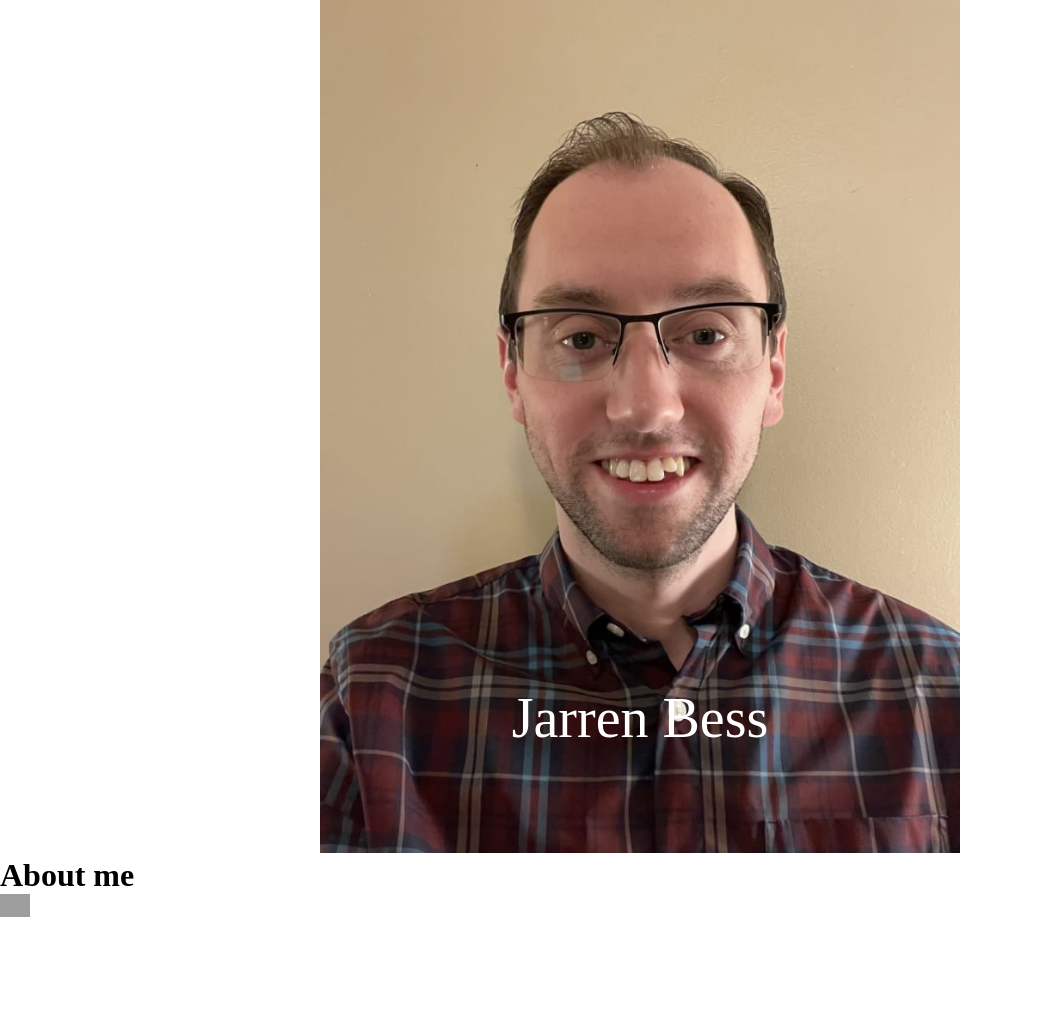
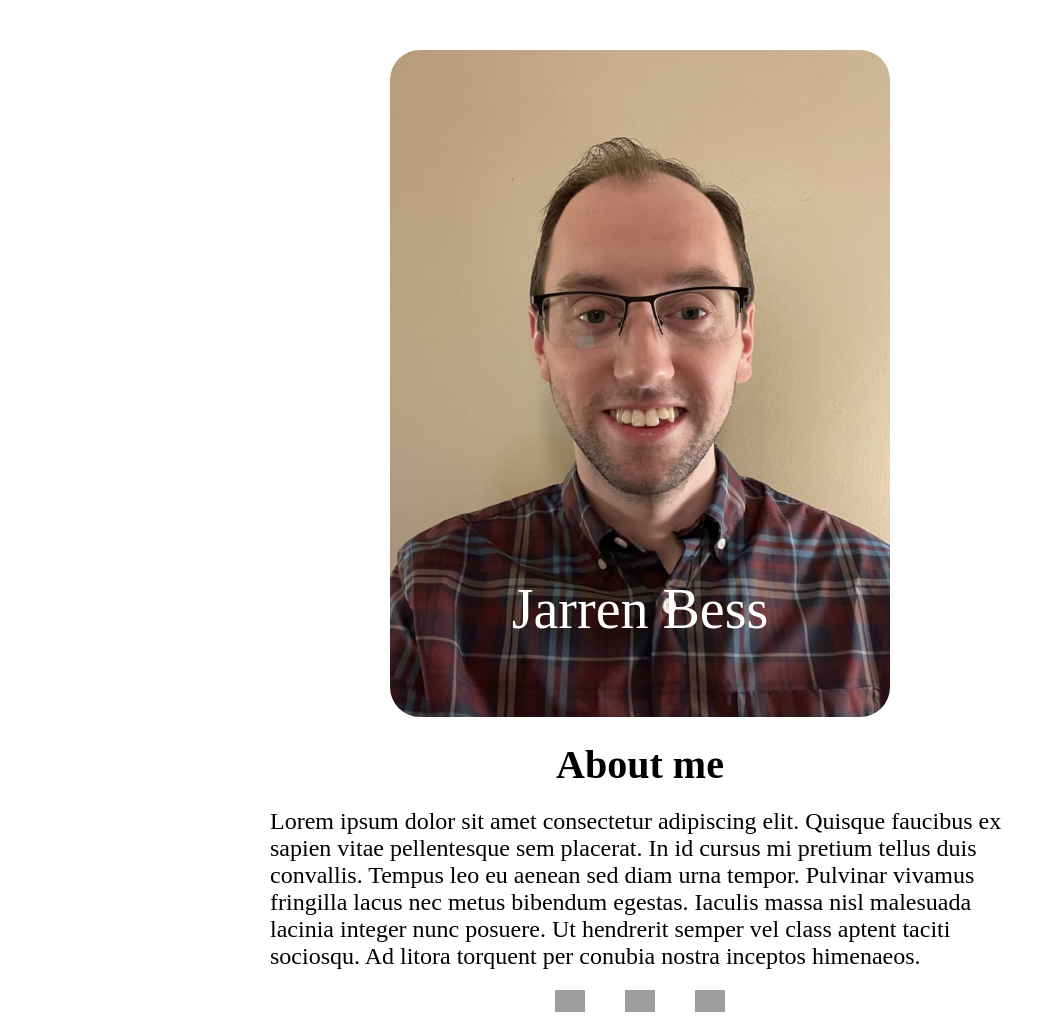
Before and after one commit to jbb-codes/homepage-project, a website built with webpack: page src/template.html in a window 1280 px wide. Shown: the whole page, without its empty margins (0-1064 px from the left). Before the commit the page ends 921 px from the top, so only its background shows below. Built offline with nearby package versions, Linux system fonts and the light colour scheme; grey boxes are pictures that could not be loaded.

Commit message:
fix: change class names to be more clear

```diff
--- a/src/template.html
+++ b/src/template.html
@@ -10,22 +10,23 @@
 
 <body>
 
-    <header>
+    <main>
+        <section class="about-me">
             <div class="portfolio-image-container">
-
                 <picture>
-                <source media="(max-width: 767px)" sizes="(max-width: 767px) 100vw, 767px" srcset="
+                    <source media="(max-width: 767px)" sizes="(max-width: 767px) calc(100vw - 100px), 767px" srcset="
             /images/IMG_4956_u7kctb/IMG_4956_u7kctb_ar_1_1,c_fill,g_auto__c_scale,w_350.jpg 350w,
             /images/IMG_4956_u7kctb/IMG_4956_u7kctb_ar_1_1,c_fill,g_auto__c_scale,w_680.jpg 680w,
             /images/IMG_4956_u7kctb/IMG_4956_u7kctb_ar_1_1,c_fill,g_auto__c_scale,w_767.jpg 767w">
-                <source media="(min-width: 768px) and (max-width: 991px)" sizes="(max-width: 991px) 70vw, 694px" srcset="
+                    <source media="(min-width: 768px) and (max-width: 991px)" sizes="(max-width: 991px) 70vw, 694px"
+                        srcset="
             /images/IMG_4956_u7kctb/IMG_4956_u7kctb_c_scale,w_538.jpg 538w,
             /images/IMG_4956_u7kctb/IMG_4956_u7kctb_c_scale,w_694.jpg 694w">
                     <source media="(min-width: 992px) and (max-width: 1199px)" sizes="(max-width: 1200px) 60vw, 720px"
                         srcset="
             /images/IMG_4956_u7kctb/IMG_4956_u7kctb_c_scale,w_596.jpg 596w,
             /images/IMG_4956_u7kctb/IMG_4956_u7kctb_c_scale,w_720.jpg 720w">
-                <img class="portfolio-picture" sizes="(max-width: 2760px) 50vw, 1380px" srcset="
+                    <img class="portfolio-image" sizes="(max-width: 2760px) 50vw, 1380px" srcset="
             /images/IMG_4956_u7kctb/IMG_4956_u7kctb_c_scale,w_600.jpg 600w,
             /images/IMG_4956_u7kctb/IMG_4956_u7kctb_c_scale,w_744.jpg 744w,
             /images/IMG_4956_u7kctb/IMG_4956_u7kctb_c_scale,w_869.jpg 869w,
@@ -41,12 +42,30 @@
                 <p class="portfolio-name-text">Jarren Bess</p>
             </div>
 
-        <h1>About me</h1>
+            <div class="about-me-container">
+                <h1 class="about-me-title">About me</h1>
+                <p class="about-me-text">Lorem ipsum dolor sit amet consectetur adipiscing elit. Quisque faucibus ex
+                    sapien
+                    vitae pellentesque sem placerat. In
+                    id cursus mi pretium tellus duis convallis. Tempus leo eu aenean sed diam urna tempor. Pulvinar
+                    vivamus
+                    fringilla lacus
+                    nec metus bibendum egestas. Iaculis massa nisl malesuada lacinia integer nunc posuere. Ut hendrerit
+                    semper vel class
+                    aptent taciti sociosqu. Ad litora torquent per conubia nostra inceptos himenaeos.</p>
+
+                <div class="socials-container">
                     <img class="social-icon"
                         src="https://cdn.jsdelivr.net/gh/devicons/devicon@latest/icons/github/github-original.svg" />
-    </header>
 
-    <main>
+                    <img class="social-icon"
+                        src="https://cdn.jsdelivr.net/gh/devicons/devicon@latest/icons/linkedin/linkedin-plain.svg" />
+
+                    <img class="social-icon"
+                        src="https://cdn.jsdelivr.net/gh/devicons/devicon@latest/icons/twitter/twitter-original.svg" />
+                </div>
+            </div>
+        </section>
 
     </main>
 </body>
```
Lines whose indentation alone changed are shown as unchanged.
